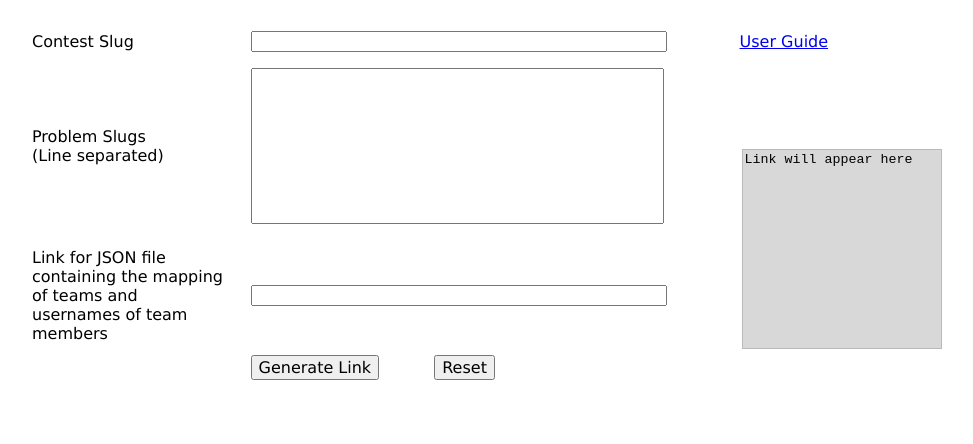
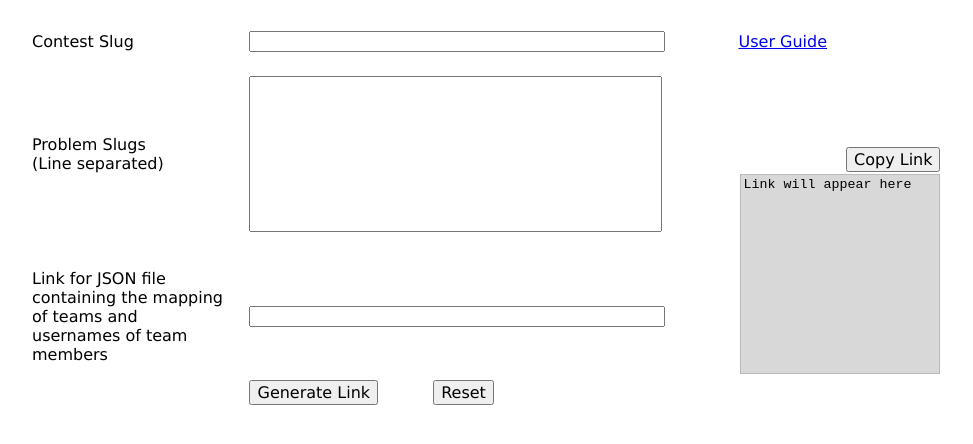
Before and after one commit to dhruva-shashi/hackerrank-team-leaderboard, a plain HTML site: page form.html in a window 1280 px wide. Shown: the part 110-554 px from the top of the page, without its empty margins (168-1141 px from the left). Drawn offline with Linux system fonts and the light colour scheme; files that its build step writes are made by us from their sources.

Commit message:
link copy button

```diff
--- a/form.html
+++ b/form.html
@@ -35,7 +35,7 @@
                         <table id="link-area">
                             <tr>
                                 <td id="copy-link-td">
-
+                        			<input type="submit" id="copy-link" value="Copy Link" onclick="copyTextFunction();">
                                 </td>
                             </tr>
                             <tr>
```
